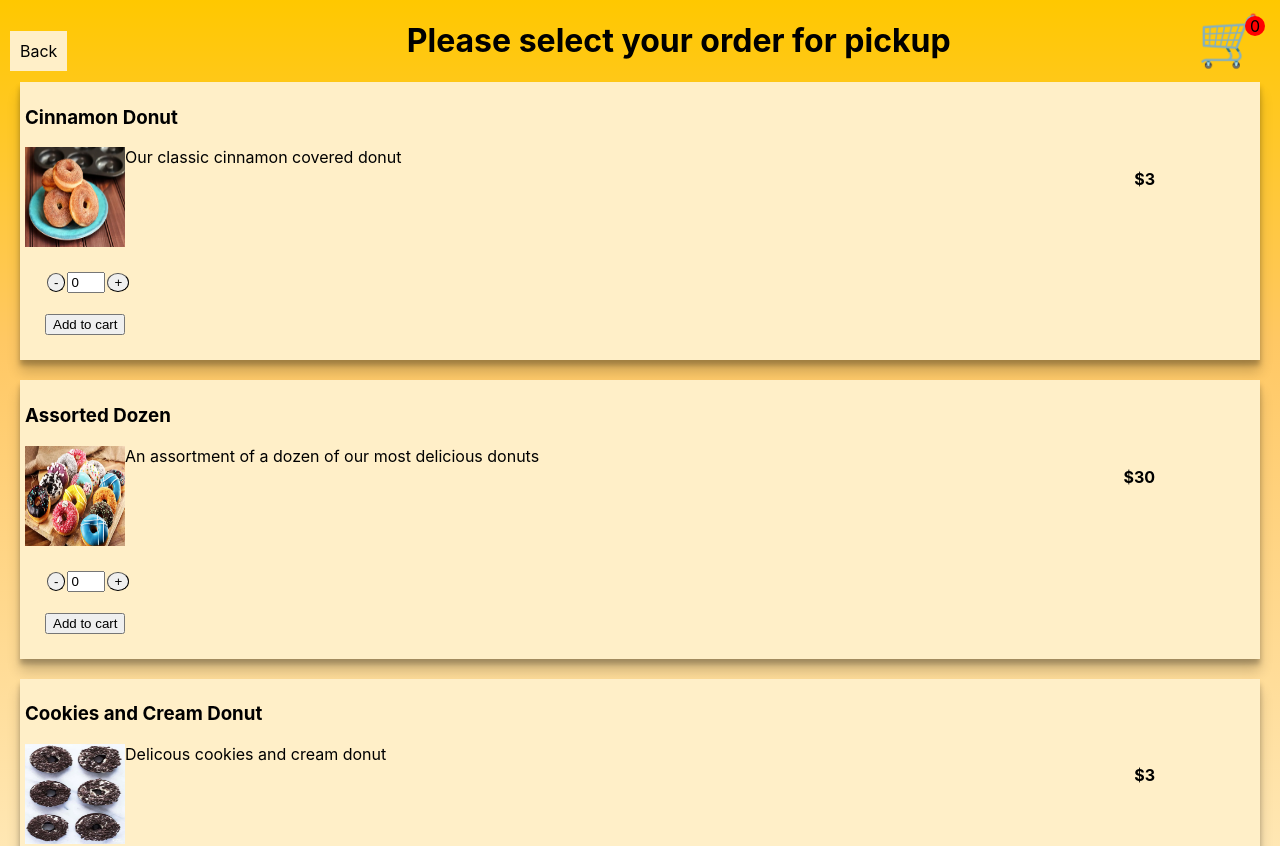
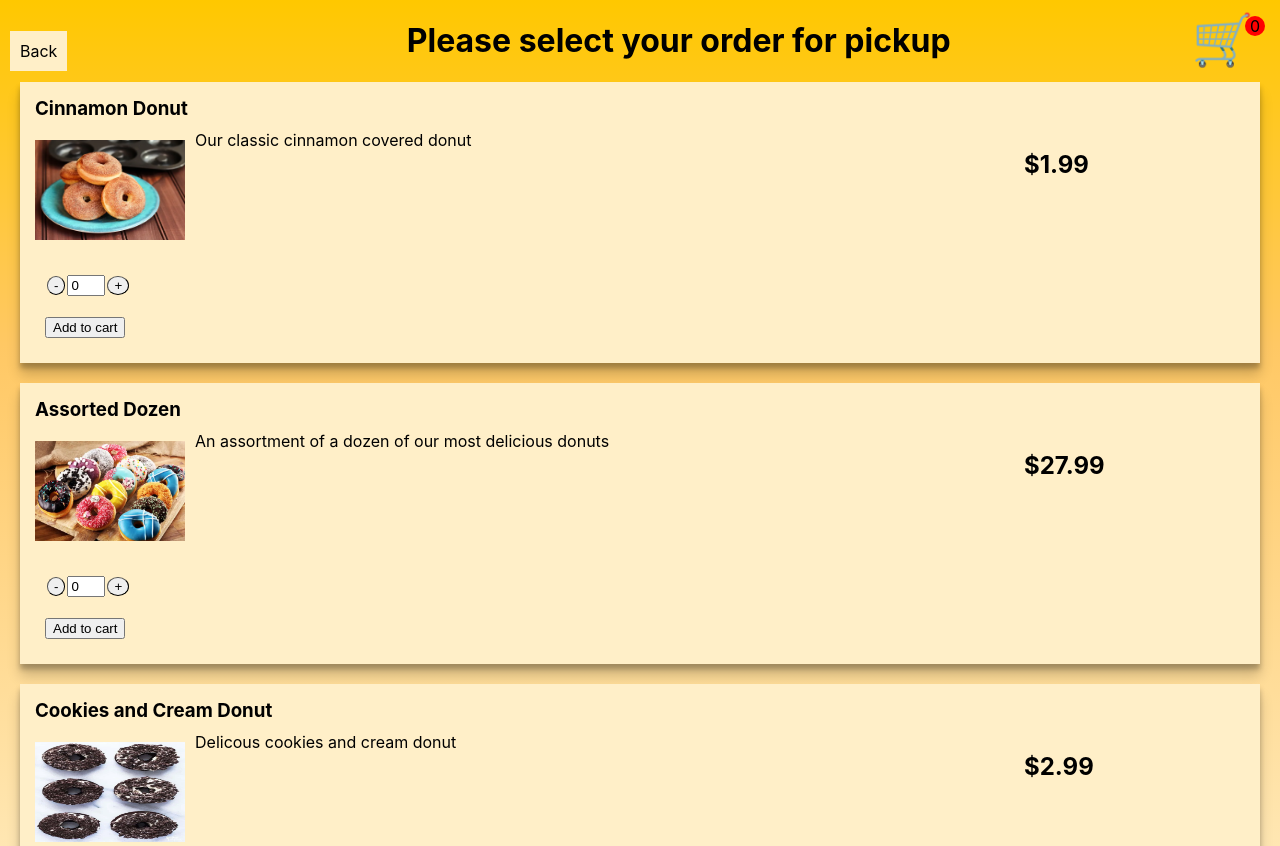
Before and after one commit to l-niemann/reactPractice, a React (Create React App) app: page /restaurant/order in a window 1280 px wide. Shown: the top 846 px of the page. Built offline with nearby package versions, Linux system fonts and the light colour scheme.

Commit message:
Finished minimum requirement for cart

```diff
--- a/src/App.css
+++ b/src/App.css
@@ -133,8 +133,9 @@ body {
 
 .menu-img {
   display: inline;
-  width: 100px;
+  width: 150px;
   height: 100px;
+  margin:10px;
 }
 
 .item-amount {
@@ -147,6 +148,12 @@ body {
   text-decoration: none;
   right: 20px;
   top: 10px;
+  background-color: rgba(0,0,0,0);
+  border-width: 0;
+}
+
+.to-cart:hover, .to-cart:hover + .num-circle{
+  opacity: 0.5;
 }
 
 .num-circle {
@@ -164,3 +171,14 @@ body {
   border-width: 1px;
   margin: 2px;
 }
+
+.cart{
+  position: fixed;
+  width: 500px;
+  height: 400px;
+  left: 0;
+  right: 0;
+  margin-left: auto;
+  margin-right: auto;
+  background-color: white;
+}
--- a/src/subApps/restaurant/NavBar.js
+++ b/src/subApps/restaurant/NavBar.js
@@ -5,6 +5,9 @@ export function NavBar() {
     <>
       <div>
         <Link className = "nav-link" to="/restaurant/order">Order</Link>
+        <Link className="nav-link" to="/restaurant/locations">Locations</Link>
+        <Link className="nav-link" to="/restaurant/contactUs">Contact Us</Link>
+        <Outlet />
       </div>
     </>
   );
--- a/src/subApps/restaurant/Order.js
+++ b/src/subApps/restaurant/Order.js
@@ -4,6 +4,11 @@ import { Link } from "react-router-dom";
 export function Order() {
   const [cartCount, setCartCount] = useState(0);
   const [cartContents, setCartContents] = useState([]);
+  const [cartIsActive, setCartIsActive] = useState(false);
+
+  function handleClick() {
+    setCartIsActive(!cartIsActive);
+  }
 
   return (
     <>
@@ -11,16 +16,23 @@ export function Order() {
         <Link className="nav-link" style={{ float: "left" }} to="/restaurant">
           Back
         </Link>
-        <Link className="to-cart" to="/restaurant/cart">
+        <button className="to-cart" onClick={handleClick}>
           🛒
-        </Link>
+        </button>
         <p className="num-circle">{cartCount}</p>
         <h1>Please select your order for pickup</h1>
+        <Cart
+          isActive={cartIsActive}
+          setIsActive={setCartIsActive}
+          cartContents={cartContents}
+          setCartContents={setCartContents}
+          setCartCount={setCartCount}
+        />
         <MenuItem
           imgName="donut3.webp"
           name="Cinnamon Donut"
           desc="Our classic cinnamon covered donut"
-          price="3"
+          price="1.99"
           cartCount={cartCount}
           setCartCount={setCartCount}
           cartContents={cartContents}
@@ -30,7 +42,7 @@ export function Order() {
           imgName="donut1.webp"
           name="Assorted Dozen"
           desc="An assortment of a dozen of our most delicious donuts"
-          price="30"
+          price="27.99"
           cartCount={cartCount}
           setCartCount={setCartCount}
           cartContents={cartContents}
@@ -40,7 +52,7 @@ export function Order() {
           imgName="donut4.webp"
           name="Cookies and Cream Donut"
           desc="Delicous cookies and cream donut"
-          price="3"
+          price="2.99"
           cartCount={cartCount}
           setCartCount={setCartCount}
           cartContents={cartContents}
@@ -96,25 +108,43 @@ function MenuItem({
   function handleClickCart() {
     setCartCount(cartCount + parseInt(amount));
     setAmount(0);
-    setCartContents([
-      ...cartContents,
-      <li key={name} count={parseInt(amount)}></li>,
-    ]);
+    var tempCart =[];
+    var exists = false;
+    cartContents.forEach((item) =>{
+        if(item.name === name){
+            exists = true;
+            tempCart.push({name: name, count: amount + item.count, price: price});
+        } else {
+            tempCart.push(item);
+        }
+    });
+    if (!exists){
+        tempCart.push({name: name, count: amount, price: price});
+    }
+    setCartContents(tempCart);
+    // setCartContents([
+    //   ...cartContents,
+    //   {
+    //     name: name,
+    //     count: parseInt(amount),
+    //     price: parseFloat(price),
+    //   },
+    // ]);
   }
 
   return (
     <>
       <div className="menu-item">
-        <h3>{name}</h3>
+        <h3 style={{ margin: "10px" }}>{name}</h3>
         <img
           className="menu-img"
           src={require(`../../images/${imgName}`)}
           alt={name}
         />
         <p style={{ display: "inline", verticalAlign: "top" }}>{desc}</p>
-        <h4 style={{ display: "inline", float: "right", marginRight: "100px" }}>
+        <h2 style={{ position: "absolute", display: "inline", left: "80%" }}>
           ${price}
-        </h4>
+        </h2>
         <div className="item-amount">
           <button className="menu-button" onClick={handleClickDown}>
             -
@@ -140,3 +170,36 @@ function MenuItem({
     </>
   );
 }
+
+function Cart({ isActive, setIsActive, cartContents, setCartContents, setCartCount }) {
+    function handleClickCheckout(){
+        setCartContents([]);
+        setCartCount(0);
+    }
+    function handleClickCancel(){
+        setIsActive(false);
+    }
+  var total = 0;
+  return (
+    <>
+      {isActive ? (
+        <div className="cart">
+          <ul>
+            {cartContents.map((item) => {
+              total += item.price * item.count;
+              total = parseFloat(total.toFixed(2));
+              return (
+                <li key={item.name}>
+                  {item.name}: {item.count}
+                </li>
+              );
+            })}
+          </ul>
+          <h3>Total: {total}</h3>
+          <button onClick={handleClickCancel}>Cancel</button>
+          <button onClick={handleClickCheckout}>Check Out</button>
+        </div>
+      ) : null}
+    </>
+  );
+}
```
Also changed, not shown: src/subApps/Cipher.js (added, +9 -0 lines).
